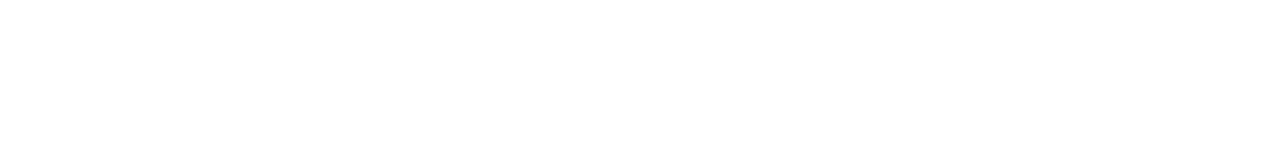
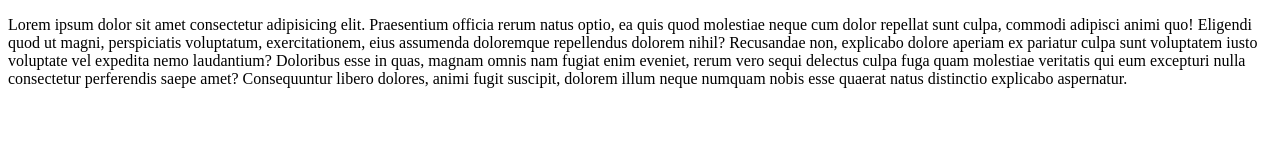
Before and after one commit to Fikri24/git-test2, a plain HTML site: page index.html in a window 1280 px wide. Drawn offline with Linux system fonts and the light colour scheme.

Commit message:
menambahkan paragarf

```diff
--- a/index.html
+++ b/index.html
@@ -9,7 +9,13 @@
 </head>
 
 <body>
-
+    <p>Lorem ipsum dolor sit amet consectetur adipisicing elit. Praesentium officia rerum natus optio, ea quis quod
+        molestiae neque cum dolor repellat sunt culpa, commodi adipisci animi quo! Eligendi quod ut magni, perspiciatis
+        voluptatum, exercitationem, eius assumenda doloremque repellendus dolorem nihil? Recusandae non, explicabo
+        dolore aperiam ex pariatur culpa sunt voluptatem iusto voluptate vel expedita nemo laudantium? Doloribus esse in
+        quas, magnam omnis nam fugiat enim eveniet, rerum vero sequi delectus culpa fuga quam molestiae veritatis qui
+        eum excepturi nulla consectetur perferendis saepe amet? Consequuntur libero dolores, animi fugit suscipit,
+        dolorem illum neque numquam nobis esse quaerat natus distinctio explicabo aspernatur.</p>
 </body>
 
 </html>
```
